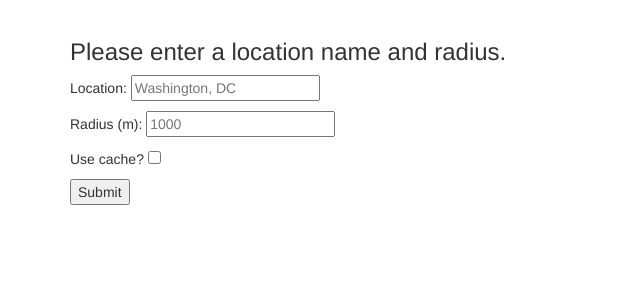
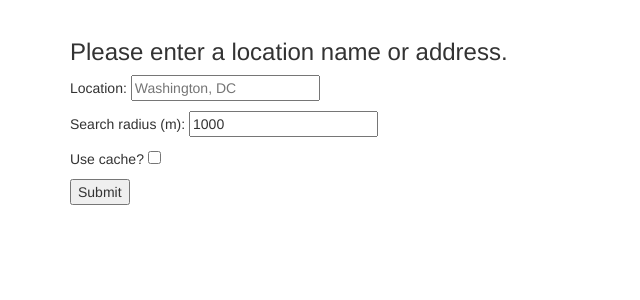
Before and after one commit to gotoariel/folium-demo, a Flask app: page /index.html in a window 1280 px wide. Shown: the part 51-351 px from the top of the page, without its empty margins (0-640 px from the left). Run offline with Flask 2, Linux system fonts and the light colour scheme; some libraries are stand-ins or nearby versions.

Commit message:
change prompt text, make radius skippable

```diff
--- a/tracker/templates/input.html
+++ b/tracker/templates/input.html
@@ -5,10 +5,10 @@
 <div class="container">
   <div class="row">
     <div class="col-lg-12 text-left">
-      <h3>Please enter a location name and radius.</h3>
+      <h3>Please enter a location name or address.</h3>
       <form id='input' method='post' action='index.html'>
         <p>Location: <input type='text' name='location' placeholder='Washington, DC' required/></p>
-        <p>Radius (m): <input type='text' name='radius' placeholder='1000' required/></p>
+        <p>Search radius (m): <input type='text' name='radius' placeholder='1000' value='1000'/></p>
         <!-- <p>Specify route ID or leave blank for all: <input type='text' name='route' /></p> -->
         <p>Use cache? <input type='checkbox' name='cache' value='yes'/></p>
         <p><input type="submit" value="Submit"></p>
```
